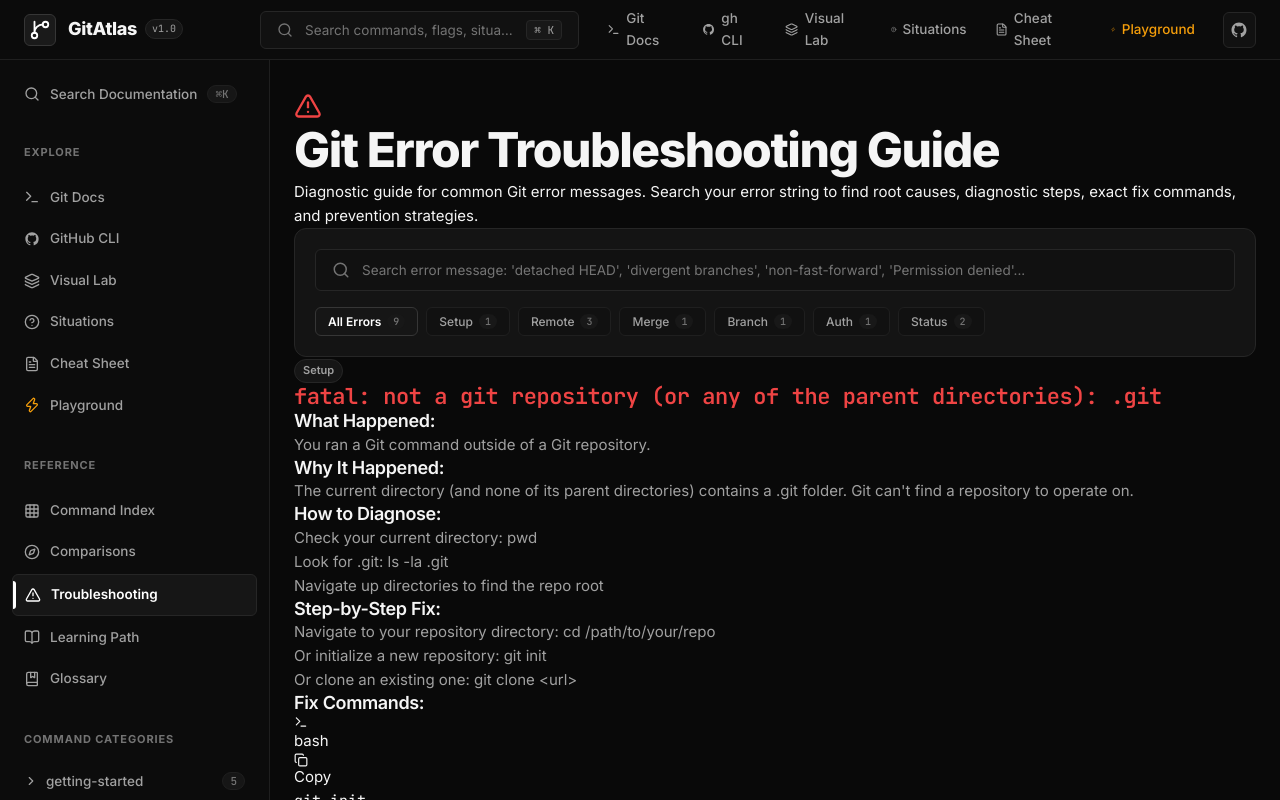
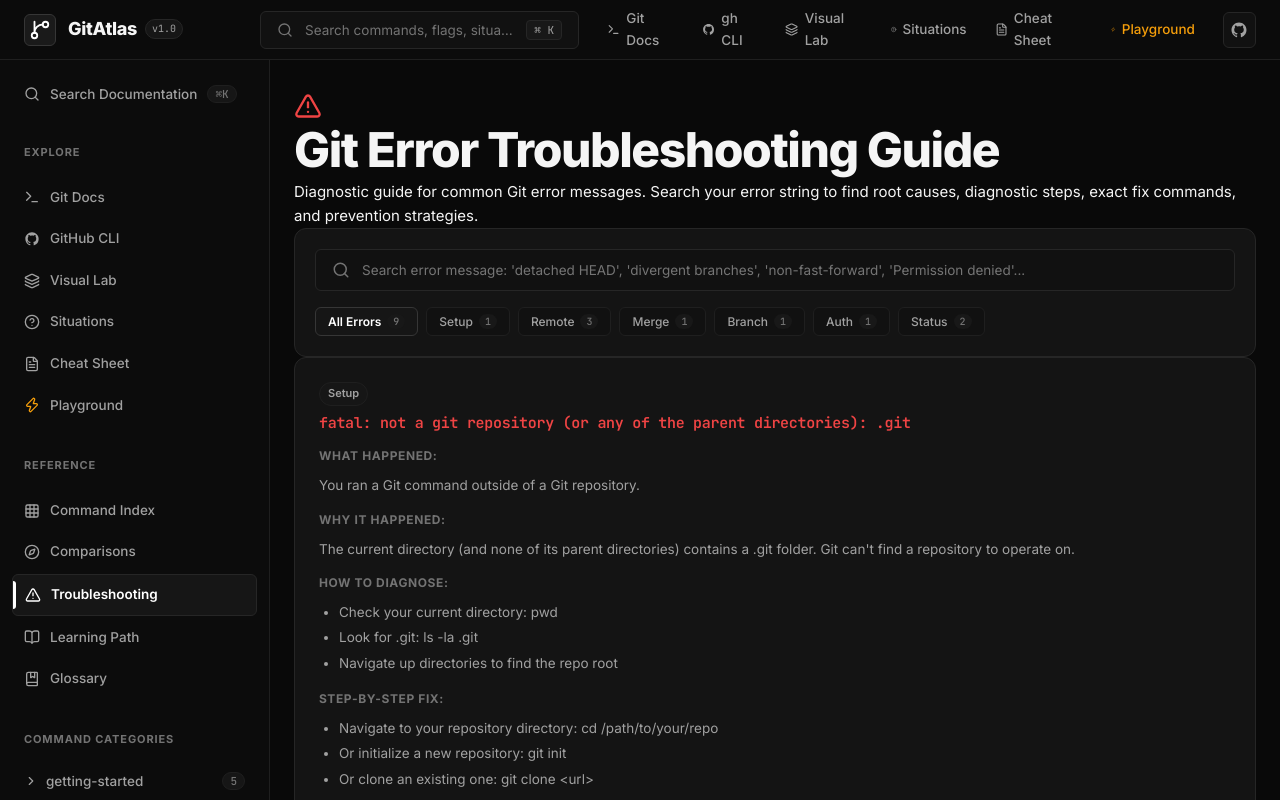
Before and after one commit to Thushar070/Git-Study, a React (Vite) app: page /troubleshooting in a window 1280 px wide. Shown: the top 800 px of the page. Built offline with nearby package versions, Linux system fonts and the light colour scheme.

Commit message:
redesigned situations and troubleshooting pages

```diff
--- a/src/App.css
+++ b/src/App.css
@@ -2080,7 +2080,114 @@
   text-decoration: none;
 }
 
-.cmd-chip:hover {
-  border-color: var(--border-strong);
-  color: var(--text-primary);
-}
+/* ── Situations & Troubleshooting Component Styles ──────── */
+.situations-stack, .trouble-stack {
+  display: flex;
+  flex-direction: column;
+  gap: var(--space-6);
+}
+
+.situation-card, .trouble-card {
+  padding: var(--space-6);
+  background-color: var(--bg-card);
+  border: 1px solid var(--border);
+  border-radius: var(--radius-xl);
+  display: flex;
+  flex-direction: column;
+  gap: var(--space-4);
+}
+
+.situation-card-header, .trouble-header {
+  display: flex;
+  flex-direction: column;
+  gap: var(--space-2);
+}
+
+.sit-badge, .trouble-cat-badge {
+  display: inline-flex;
+  align-self: flex-start;
+  font-size: 11px;
+  font-weight: 600;
+  padding: 2px 8px;
+  border-radius: var(--radius-full);
+  background-color: var(--bg-elevated);
+  color: var(--text-secondary);
+  border: 1px solid var(--border-subtle);
+}
+
+.sit-question {
+  font-size: var(--font-lg);
+  font-weight: 700;
+  color: var(--text-primary);
+}
+
+.trouble-error-title {
+  font-family: var(--font-mono);
+  font-size: var(--font-base);
+  color: var(--color-red);
+
+}
+
+.sit-commands-block, .trouble-section {
+  display: flex;
+  flex-direction: column;
+  gap: var(--space-3);
+}
+
+.sit-commands-heading, .trouble-heading {
+  font-size: var(--font-xs);
+  font-weight: 700;
+  text-transform: uppercase;
+  letter-spacing: 0.05em;
+  color: var(--text-tertiary);
+}
+
+.sit-cmd-item {
+  padding: var(--space-4);
+  background-color: var(--bg-surface);
+  border: 1px solid var(--border-subtle);
+  border-radius: var(--radius-lg);
+  display: flex;
+  flex-direction: column;
+  gap: var(--space-2);
+}
+
+.sit-cmd-header {
+  display: flex;
+  align-items: center;
+  justify-content: space-between;
+}
+
+.sit-cmd-id {
+  font-family: var(--font-mono);
+  font-size: var(--font-xs);
+  font-weight: 700;
+  color: var(--text-primary);
+}
+
+.sit-cmd-why, .trouble-explanation {
+  font-size: var(--font-sm);
+  color: var(--text-secondary);
+  line-height: 1.5;
+}
+
+.sit-cmd-alts {
+  font-size: var(--font-xs);
+  color: var(--text-tertiary);
+}
+
+.trouble-list {
+  padding-left: 20px;
+  list-style-type: disc;
+  font-size: var(--font-sm);
+  color: var(--text-secondary);
+  display: flex;
+  flex-direction: column;
+  gap: 4px;
+}
+
+.fix-commands-list {
+  display: flex;
+  flex-direction: column;
+  gap: var(--space-3);
+}
--- a/src/pages/Situations.tsx
+++ b/src/pages/Situations.tsx
@@ -29,7 +29,7 @@
     <div className="page-container situations-page">
       <div className="page-header">
         <div className="page-title-group">
-          <div className="page-icon-wrapper text-amber">
+          <div className="page-icon-wrapper text-primary">
             <HelpCircle size={28} />
           </div>
           <div>
@@ -86,18 +86,18 @@
             </div>
 
             {/* Recommended Commands Stack */}
-            <div className="sit-commands-block mt-4">
-              <h4>Recommended Solution Commands:</h4>
+            <div className="sit-commands-block">
+              <h4 className="sit-commands-heading">Recommended Solution Commands:</h4>
               {sit.recommendedCommands.map((rc, idx) => (
-                <div key={idx} className="sit-cmd-item mb-4">
-                  <div className="sit-cmd-header flex items-center justify-between mb-2">
-                    <span className="font-mono text-emerald text-sm font-semibold">Command: {rc.commandId}</span>
+                <div key={idx} className="sit-cmd-item">
+                  <div className="sit-cmd-header">
+                    <span className="sit-cmd-id">Command: {rc.commandId}</span>
                     <DangerBadge level={rc.dangerLevel} />
                   </div>
-                  <p className="sit-cmd-why mb-2">{rc.explanation}</p>
+                  <p className="sit-cmd-why">{rc.explanation}</p>
                   <CodeBlock code={rc.example} language="bash" showCopy />
                   {rc.alternatives && rc.alternatives.length > 0 && (
-                    <div className="text-xs text-muted mt-1">
+                    <div className="sit-cmd-alts">
                       Alternatives: {rc.alternatives.join(', ')}
                     </div>
                   )}
--- a/src/pages/Troubleshooting.tsx
+++ b/src/pages/Troubleshooting.tsx
@@ -75,28 +75,28 @@
       {/* Errors Stack */}
       <div className="trouble-stack mt-6">
         {filteredErrors.map((item) => (
-          <div key={item.id} id={item.id} className="trouble-card mb-6 p-6 rounded-lg bg-surface border border-border">
-            <div className="trouble-header mb-4">
-              <span className="trouble-cat-badge badge badge-secondary badge-sm mb-2">{item.category}</span>
-              <h3 className="trouble-error-title font-mono text-danger font-semibold">
+          <div key={item.id} id={item.id} className="trouble-card">
+            <div className="trouble-header">
+              <span className="trouble-cat-badge">{item.category}</span>
+              <h3 className="trouble-error-title">
                 <code>{item.error}</code>
               </h3>
             </div>
 
-            <div className="trouble-section mb-4">
-              <h4 className="font-semibold text-foreground mb-1">What Happened:</h4>
-              <p className="trouble-explanation text-muted">{item.whatHappened}</p>
+            <div className="trouble-section">
+              <h4 className="trouble-heading">What Happened:</h4>
+              <p className="trouble-explanation">{item.whatHappened}</p>
             </div>
 
-            <div className="trouble-section mb-4">
-              <h4 className="font-semibold text-foreground mb-1">Why It Happened:</h4>
-              <p className="trouble-explanation text-muted">{item.whyItHappened}</p>
+            <div className="trouble-section">
+              <h4 className="trouble-heading">Why It Happened:</h4>
+              <p className="trouble-explanation">{item.whyItHappened}</p>
             </div>
 
             {item.howToDiagnose && item.howToDiagnose.length > 0 && (
-              <div className="trouble-section mb-4">
-                <h4 className="font-semibold text-foreground mb-1">How to Diagnose:</h4>
-                <ul className="list-disc pl-5 text-sm text-muted">
+              <div className="trouble-section">
+                <h4 className="trouble-heading">How to Diagnose:</h4>
+                <ul className="trouble-list">
                   {item.howToDiagnose.map((d, i) => (
                     <li key={i}>{d}</li>
                   ))}
@@ -105,9 +105,9 @@
             )}
 
             {item.howToFix && item.howToFix.length > 0 && (
-              <div className="trouble-section mb-4">
-                <h4 className="font-semibold text-foreground mb-1">Step-by-Step Fix:</h4>
-                <ul className="list-disc pl-5 text-sm text-muted mb-3">
+              <div className="trouble-section">
+                <h4 className="trouble-heading">Step-by-Step Fix:</h4>
+                <ul className="trouble-list">
                   {item.howToFix.map((f, i) => (
                     <li key={i}>{f}</li>
                   ))}
@@ -116,9 +116,9 @@
             )}
 
             {item.commands && item.commands.length > 0 && (
-              <div className="trouble-section mb-4">
-                <h4 className="font-semibold text-foreground mb-2">Fix Commands:</h4>
-                <div className="fix-commands-list flex flex-col gap-2">
+              <div className="trouble-section">
+                <h4 className="trouble-heading">Fix Commands:</h4>
+                <div className="fix-commands-list">
                   {item.commands.map((cmd, idx) => (
                     <CodeBlock key={idx} code={cmd} language="bash" showCopy />
                   ))}
```
